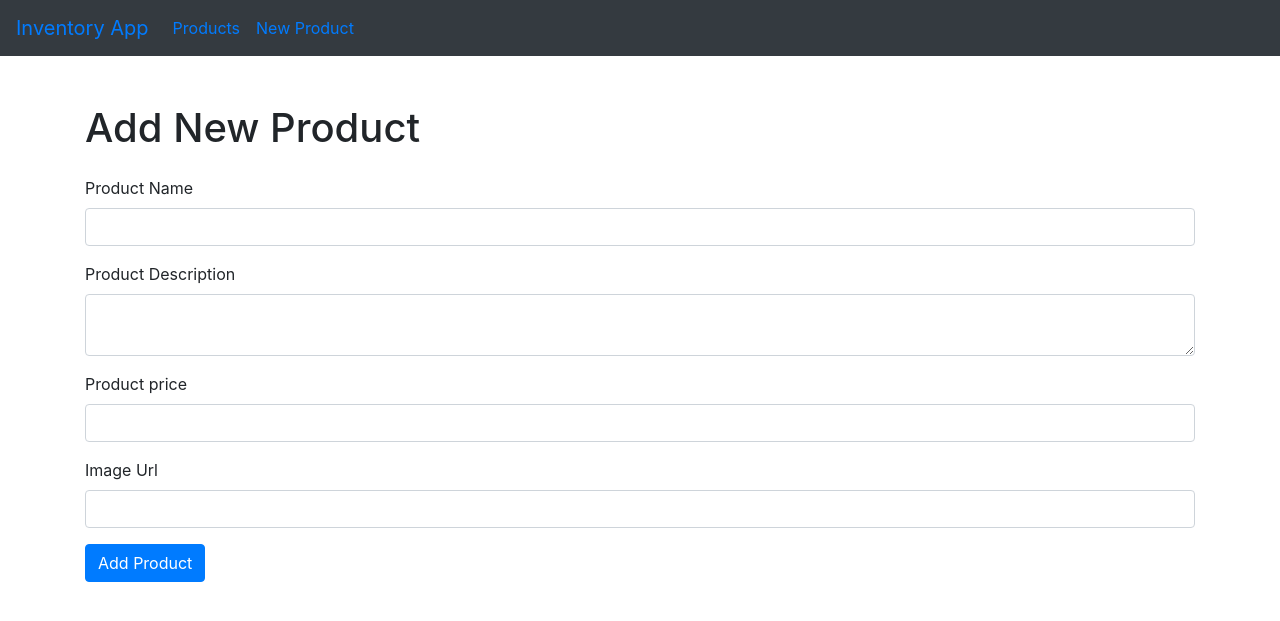
After one commit to sanjeetsk/inventory-managment, a Node server app: page /new in a window 1280 px wide. The commit adds this page. Shown: the top 621 px of the page. Run offline with Node 20, Linux system fonts and the light colour scheme; some libraries are stand-ins or nearby versions.

Commit message:
working with forms, express-validator

```diff
--- a/index.js
+++ b/index.js
@@ -2,8 +2,12 @@ import express from 'express';
 import ProductController from './src/controllers/productController.js';
 import path from 'path';
 import ejsLayouts from 'express-ejs-layouts';
+import validateRequest from './src/middlewares/validation.middleware.js';
 
 const server = express();
+
+//parse form data
+server.use(express.urlencoded({ extended: true }));
 
 // setup view engine setting
 server.set('view engine', 'ejs');
@@ -15,6 +19,9 @@ server.use(ejsLayouts);
 const productController = new ProductController();
 
 server.get('/', productController.getProducts);
+server.get('/new', productController.getAddProduct);
+server.post('/', validateRequest ,productController.addNewProduct)
+
 server.use(express.static('./src/views'))
 
 server.listen(3000);
--- a/package.json
+++ b/package.json
@@ -15,6 +15,7 @@
     "ejs": "^3.1.9",
     "express": "^4.18.2",
     "express-ejs-layouts": "^2.5.1",
+    "express-validator": "^7.0.1",
     "nodemon": "^3.0.2"
   }
 }
--- a/src/controllers/productController.js
+++ b/src/controllers/productController.js
@@ -3,9 +3,20 @@ import ProductModel from '../models/productModel.js';
 
 export default class ProductController{
     getProducts(req, res){
-        let products = ProductModel.get();
+        let products = ProductModel.getAll();
 
         res.render("products", {products: products})
         // return res.sendFile(path.join(path.resolve(),'src','views','products.html'))
     }
+
+    getAddProduct(req, res){
+        return res.render("new-product", {errorMessage:null});
+    }
+
+    addNewProduct(req, res, next){
+
+        ProductModel.add(req.body)
+        let products = ProductModel.getAll();
+        return res.render("products", {products: products});
+    }
 }
--- a/src/views/layout.ejs
+++ b/src/views/layout.ejs
@@ -16,7 +16,10 @@
         <div class="collapse navbar-collapse" id="navbarNav">
             <ul class="navbar-nav">
                 <li class="nav-item active">
-                    <a class="nav-link" href="#">Product</a>
+                    <a class="nav-link" href="/">Products</a>
+                </li>
+                <li class="nav-item active">
+                    <a class="nav-link" href="/new">New Product</a>
                 </li>
             </ul>
         </div>
--- /dev/null
+++ b/src/views/new-product.ejs
@@ -0,0 +1,29 @@
+<!-- views add new-products -->
+
+<h1 class="mt-5 mb-4">Add New Product</h1>
+
+<% if(errorMessage){ %>
+    <div class="alert alert-danger" role="alert">
+        <%= errorMessage %>
+    </div>
+<% } %>
+
+<form action="/" method="post">
+    <div class="mb-3">
+        <label for="name" class="form-label">Product Name</label>
+        <input type="text" class="form-control" id="name" name="name">
+    </div>
+    <div class="mb-3">
+        <label for="desc" class="form-label">Product Description</label>
+        <textarea class="form-control" id="desc" name="desc" required></textarea>
+    </div>
+    <div class="mb-3">
+        <label for="price" class="form-label">Product price</label>
+        <input type="number" class="form-control" id="price" name="price">
+    </div>
+    <div class="mb-3">
+        <label for="imageUrl" class="form-label">Image Url</label>
+        <input type="text" class="form-control" id="imageUrl" name="imageUrl">
+    </div>
+    <button type="submit" class="btn btn-primary">Add Product</button>
+</form>
```
Also changed, not shown: src/middlewares/validation.middleware.js (added, +50 -0 lines), src/models/productModel.js (+14 -3 lines).
